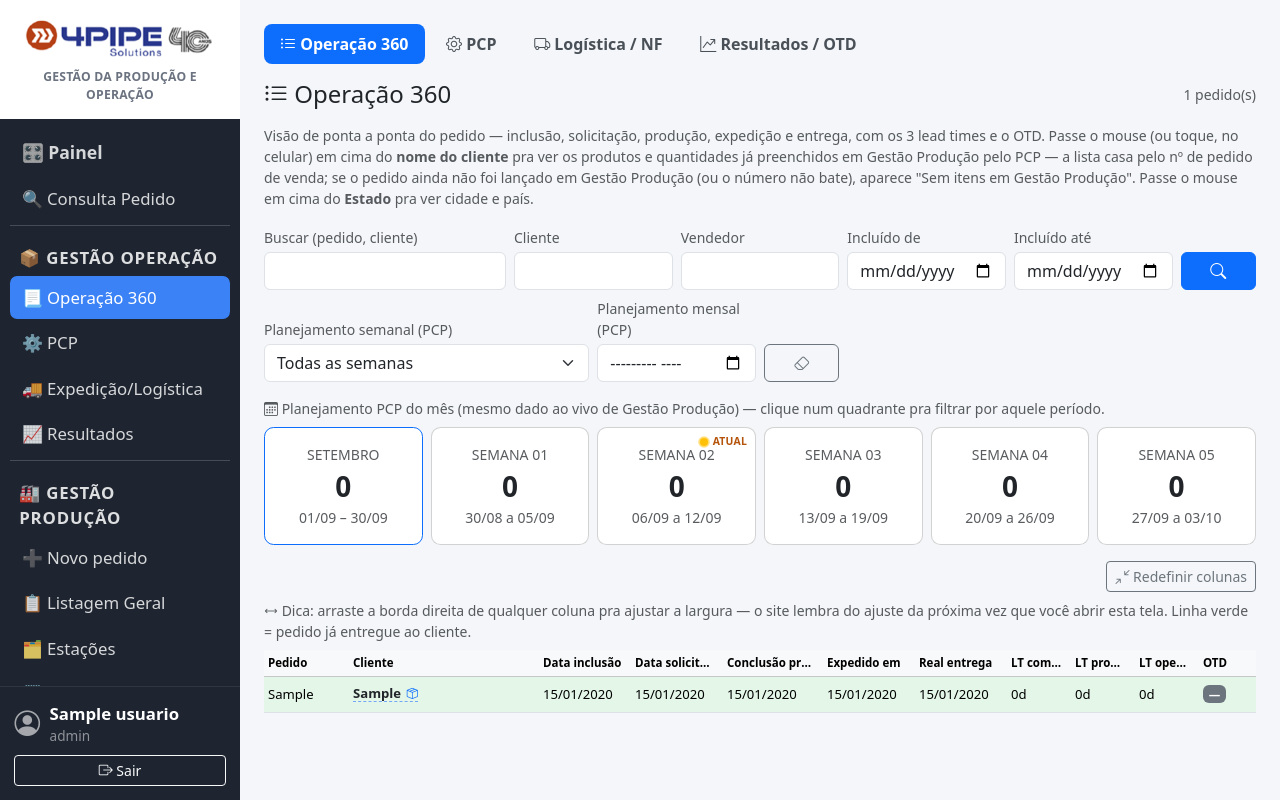
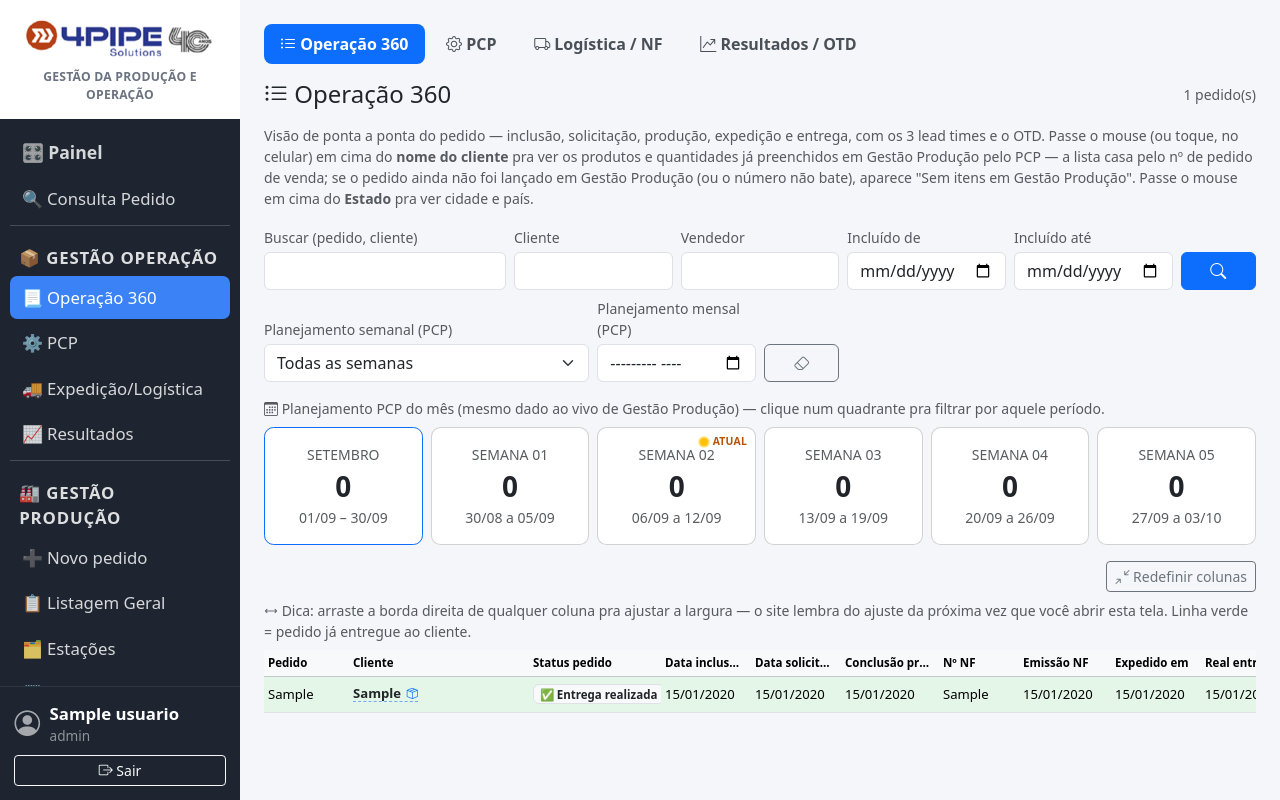
Before and after one commit to matttheus1590-code/producao_app, a Flask app: a page that uses templates/gestao_operacao_listagem_geral.html in a window 1280 px wide. Run offline with Flask 3, Linux system fonts and the light colour scheme; a user stored in the database is signed in; data comes from the database, SQL or seed files in the repository; tables that the repository leaves empty hold one stand-in row (values such as "Sample post"); parts of the project's set-up code (start-up, migrations or seed data) failed here and were passed over; some libraries are stand-ins or nearby versions.

Commit message:
Atualizacao automatica - 10/09/2026 15:07

```diff
--- a/templates/gestao_operacao_listagem_geral.html
+++ b/templates/gestao_operacao_listagem_geral.html
@@ -87,30 +87,36 @@
   <table class="table table-hover table-sm align-middle bg-white tabela-listagem-geral tabela-operacao-360" id="tabelaOperacao360">
     <colgroup>
       <col style="width:85px">
-      <col style="width:190px">
+      <col style="width:180px">
+      <col style="width:132px">
+      <col style="width:90px">
+      <col style="width:90px">
+      <col style="width:98px">
+      <col style="width:80px">
       <col style="width:92px">
-      <col style="width:92px">
+      <col style="width:90px">
+      <col style="width:90px">
+      <col style="width:62px">
+      <col style="width:62px">
+      <col style="width:62px">
+      <col style="width:64px">
       <col style="width:100px">
-      <col style="width:92px">
-      <col style="width:92px">
-      <col style="width:64px">
-      <col style="width:64px">
-      <col style="width:64px">
-      <col style="width:66px">
-      <col style="width:105px">
-      <col style="width:58px">
-      <col style="width:55px">
-      <col style="width:100px">
-      <col style="width:120px">
       <col style="width:56px">
+      <col style="width:52px">
+      <col style="width:96px">
+      <col style="width:115px">
+      <col style="width:54px">
     </colgroup>
     <thead class="table-light">
       <tr>
         <th>Pedido</th>
         <th>Cliente</th>
+        <th>Status pedido</th>
         <th>Data inclusão</th>
         <th>Data solicitada</th>
         <th>Conclusão produção</th>
+        <th>Nº NF</th>
+        <th>Emissão NF</th>
         <th>Expedido em</th>
         <th>Real entrega</th>
         <th title="Lead time comercial: Data solicitada − Data inclusão">LT comercial</th>
@@ -162,9 +168,16 @@
             </div>
           </div>
         </td>
+        <td>
+          <span class="badge bg-light text-dark border" title="{{ m.status_pedido_descricao }}">
+            {{ m.status_pedido_emoji }} {{ m.status_pedido_label }}
+          </span>
+        </td>
         <td>{{ p.data_inclusao_pedido.strftime("%d/%m/%Y") if p.data_inclusao_pedido else "—" }}</td>
         <td title="{{ 'Automático — direto da Data do cliente em Gestão Produção' if m.solicitada_automatica else '' }}">{{ m.solicitada.strftime("%d/%m/%Y") if m.solicitada else "—" }}</td>
         <td title="{{ 'Automático — direto da Liberação real em Gestão Produção' if m.conclusao_producao_automatica else '' }}">{{ m.conclusao_producao.strftime("%d/%m/%Y") if m.conclusao_producao else "—" }}</td>
+        <td class="text-truncate" title="{{ p.go_numero_nf or '' }}">{{ p.go_numero_nf or "—" }}</td>
+        <td>{{ p.go_data_emissao_nf.strftime("%d/%m/%Y") if p.go_data_emissao_nf else "—" }}</td>
         <td>{{ p.go_data_pedido_expedido.strftime("%d/%m/%Y") if p.go_data_pedido_expedido else "—" }}</td>
         <td>{{ p.go_data_entregue_cliente.strftime("%d/%m/%Y") if p.go_data_entregue_cliente else "—" }}</td>
         <td>{{ (m.lead_comercial_dias ~ "d") if m.lead_comercial_dias is not none else "—" }}</td>
@@ -205,7 +218,7 @@
         </td>
       </tr>
       {% else %}
-      <tr><td colspan="17" class="text-center text-muted py-4">Nenhum pedido encontrado.</td></tr>
+      <tr><td colspan="20" class="text-center text-muted py-4">Nenhum pedido encontrado.</td></tr>
       {% endfor %}
     </tbody>
   </table>
```
